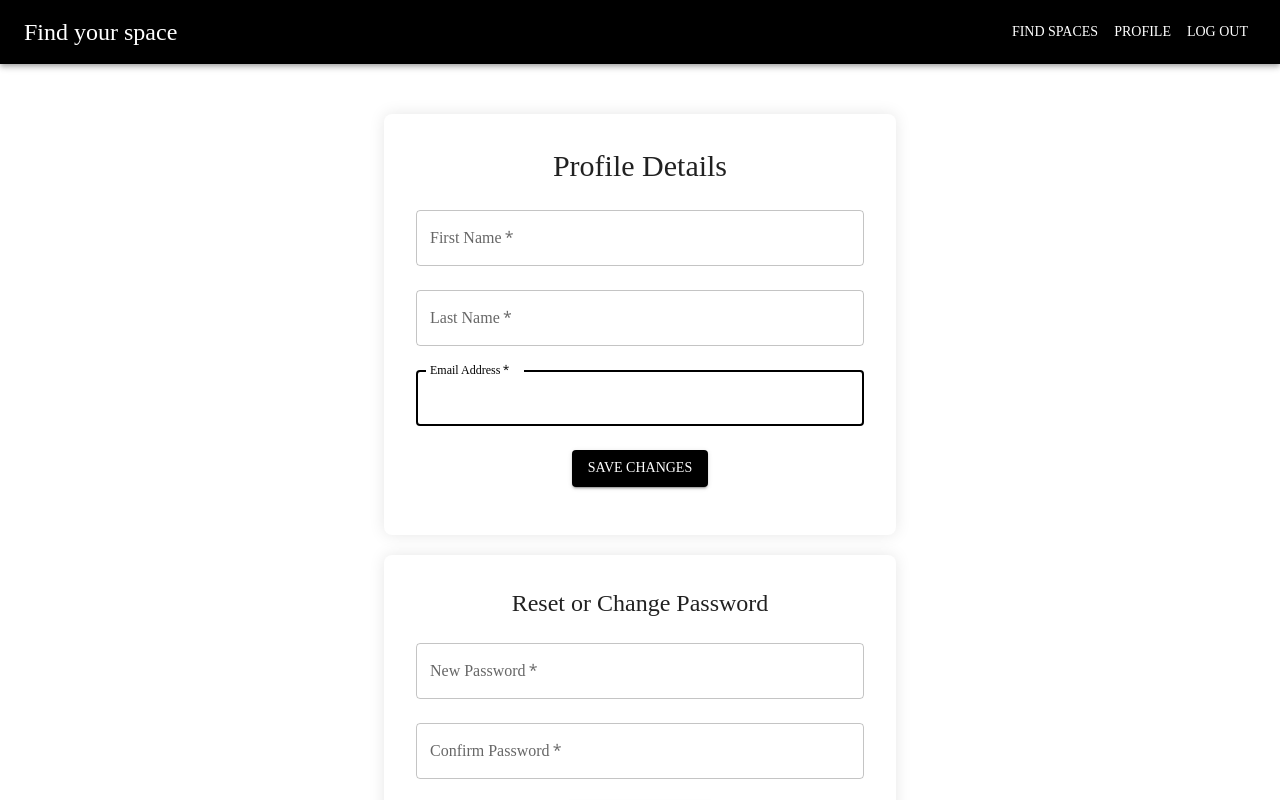
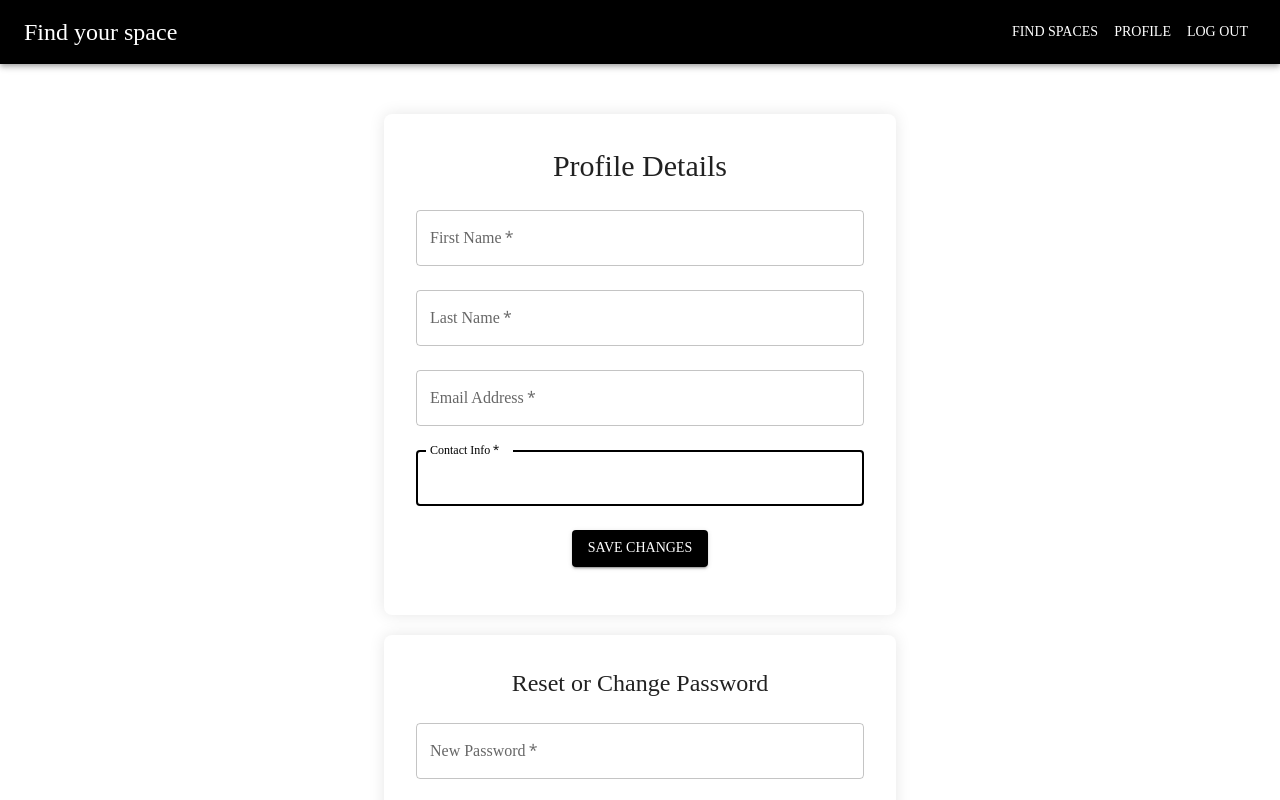
Before and after one commit to Software-Engineering2-Team/FindYourSpace-Frontend, a React (Create React App) app: page /profile in a window 1280 px wide. Shown: the top 800 px of the page. Built offline with nearby package versions, Linux system fonts and the light colour scheme.

Commit message:
expanded page fix

```diff
--- a/src/pages/expandedSpacePage/ExpandedSpacePage.jsx
+++ b/src/pages/expandedSpacePage/ExpandedSpacePage.jsx
@@ -63,12 +63,12 @@ const ExpandedSpacePage = () => {
       <CssBaseline />
       <Grid container component="main" sx={{ height: '100vh' }}>
 
-        <Grid item xs={5} md={6} sx={{ display: 'flex', alignItems: 'center', justifyContent: 'center',marginTop: '-300px',marginLeft:'50px' }}>
+        <Grid item xs={5} md={6} sx={{ display: 'flex', alignItems: 'center', justifyContent: 'center',marginTop: '-20px',marginLeft:'75px' }}>
           <img src={space?.mainPhoto} alt="Space" style={{ width: '500px', height: '500px' }} />
         </Grid>
 
-        <Grid item xs={5} md={4} sx={{ display: 'flex', alignItems: 'center', justifyContent: 'center' ,marginTop: '-400px',flexDirection: 'column'  }}>
-        <Box sx={{ maxWidth: '80%', marginTop: '40px',marginRight:'175px' }}>
+        <Grid item xs={5} md={4} sx={{ display: 'flex', alignItems: 'center', justifyContent: 'center' ,marginTop: '-30',flexDirection: 'column'  }}>
+        <Box sx={{ maxWidth: '80%', marginLeft:'1px',marginBottom:'75px' }}>
             <Typography variant="h5" gutterBottom sx={{ fontSize: '40px' }}>
                 {space?.address}
             </Typography>
--- a/src/pages/profile/Profile.jsx
+++ b/src/pages/profile/Profile.jsx
@@ -190,6 +190,16 @@ const Profile = () => {
                 autoComplete="email"
                 autoFocus
               />
+              <TextField
+                margin="normal"
+                required
+                fullWidth
+                id="contactinfo"
+                label="Contact Info"
+                name="contactinfo"
+                autoComplete="Contact Info"
+                autoFocus
+              />
 
               {loginError && (
                 <p style={{ color: 'red', textAlign: 'center' }}>{loginError}</p>
```
